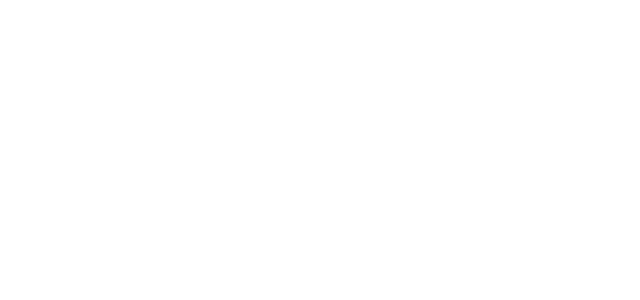
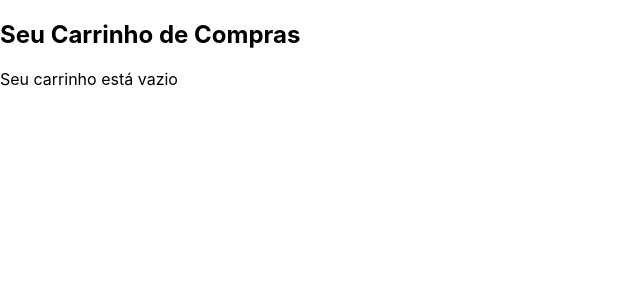
Before and after one commit to yurisalgado21/project-frontend-online-store-ts, a React (Vite) app: page /carrinho in a window 1280 px wide. Before the commit this address had no page. Shown: the top 300 px of the page, without its empty margins (0-640 px from the left). Built offline with nearby package versions, Linux system fonts and the light colour scheme.

Commit message:
Exercício 3 feito

```diff
--- a/src/App.tsx
+++ b/src/App.tsx
@@ -2,11 +2,13 @@
 import { Route, Routes } from 'react-router-dom';
 import './App.css';
 import Home from './pages/home';
+import ShoppingCartPage from './pages/ShoppingCartPage';
 
 function App() {
   return (
     <Routes>
       <Route path="/" element={ <Home /> } />
+      <Route path="/carrinho" element={ <ShoppingCartPage /> } />
     </Routes>
   );
 }
--- /dev/null
+++ b/src/pages/ShoppingCartPage/index.tsx
@@ -0,0 +1,12 @@
+import React from 'react';
+
+function ShoppingCartPage() {
+  return (
+    <div className="shopping-cart">
+      <h2>Seu Carrinho de Compras</h2>
+      <p data-testid="shopping-cart-empty-message">Seu carrinho está vazio</p>
+    </div>
+  );
+}
+
+export default ShoppingCartPage;
--- a/src/pages/home/index.tsx
+++ b/src/pages/home/index.tsx
@@ -1,4 +1,5 @@
 import React from 'react';
+import { Link } from 'react-router-dom';
 
 export default function index() {
   return (
@@ -7,6 +8,9 @@
       <p data-testid="home-initial-message">
         Digite algum termo de pesquisa ou escolha uma categoria.
       </p>
+      <Link to="/carrinho" data-testid="shopping-cart-button">
+        Ir para o Carrinho
+      </Link>
     </div>
   );
 }
```
Also changed, not shown: src/pages/ProductListPage/ProductListPage.tsx (added, +20 -0 lines).
